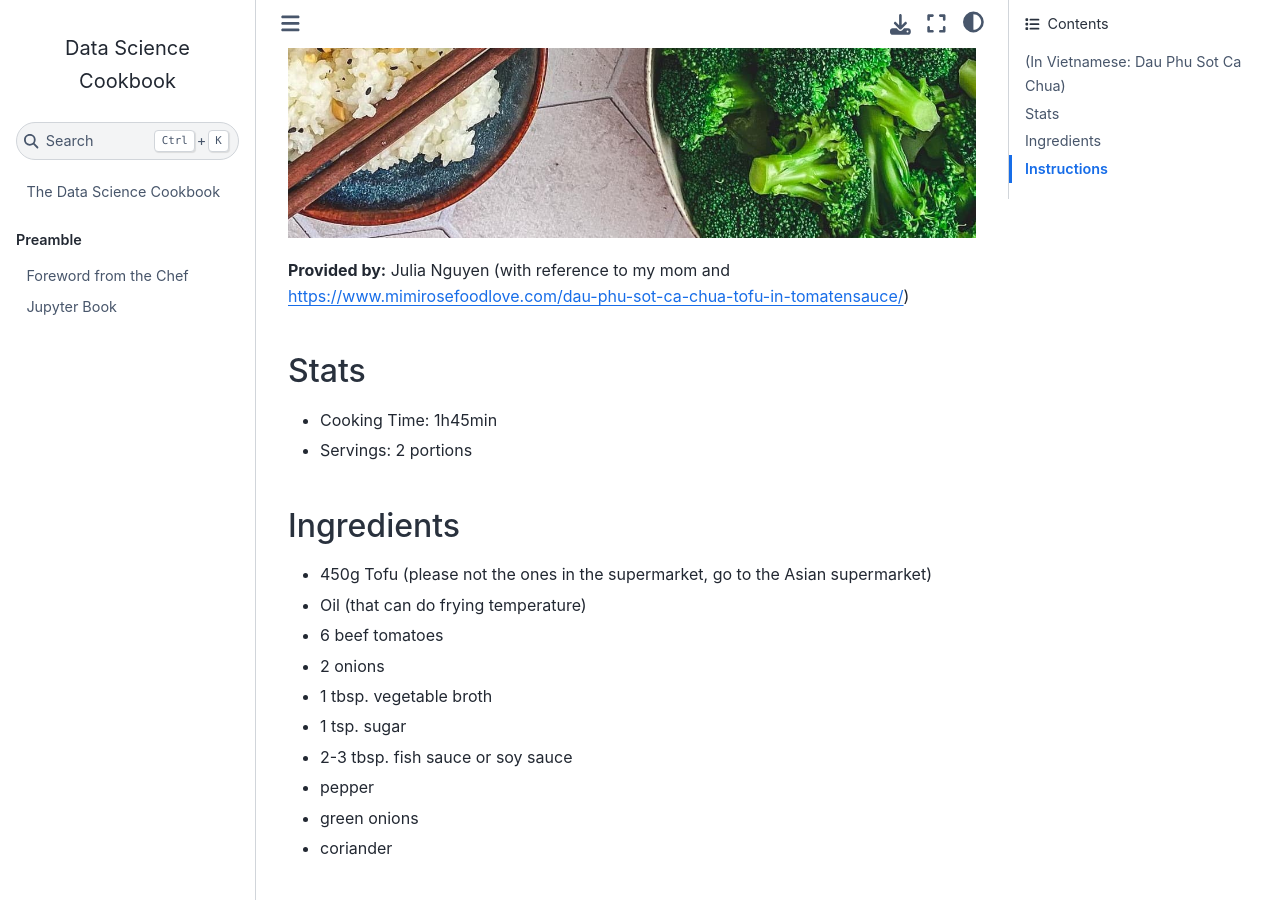
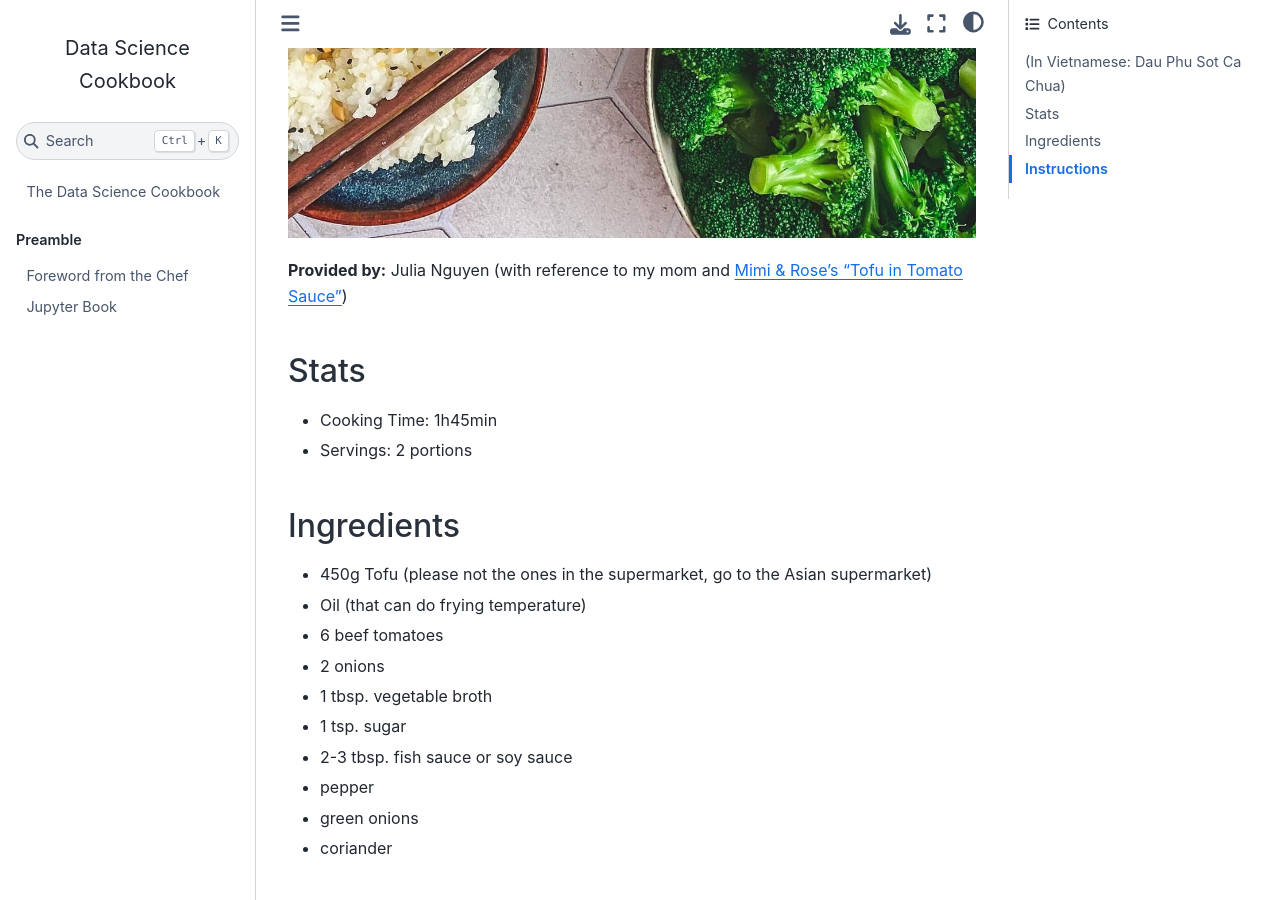
Before and after one commit to tillschwoerer/the-data-science-cookbook, a Jupyter Book: the page built from recipes/tofu_in_tomatoes.md, in a window 1280 px wide and 900 px high, scrolled down 895 px. Built offline with Jupyter Book 1.0.4 settings and Sphinx 7.4.7 and the Sphinx Book theme 1.1.4, drawn with Linux system fonts in a browser that asks for light colours; pages that are not in the unit, such as notebooks, are missing from menus.

Commit message:
changed hyperlink

```diff
--- a/recipes/tofu_in_tomatoes.md
+++ b/recipes/tofu_in_tomatoes.md
@@ -3,7 +3,7 @@
 
 ![Tofu_in_tomato_sauce](../img/tofu_in_tomatoes.jpg)
 
-**Provided by:** Julia Nguyen (with reference to my mom and [https://www.mimirosefoodlove.com/dau-phu-sot-ca-chua-tofu-in-tomatensauce/](https://www.mimirosefoodlove.com/dau-phu-sot-ca-chua-tofu-in-tomatensauce/))
+**Provided by:** Julia Nguyen (with reference to my mom and [Mimi & Rose’s “Tofu in Tomato Sauce”](https://www.mimirosefoodlove.com/dau-phu-sot-ca-chua-tofu-in-tomatensauce/))
 
 ## Stats
 - Cooking Time: 1h45min
```
